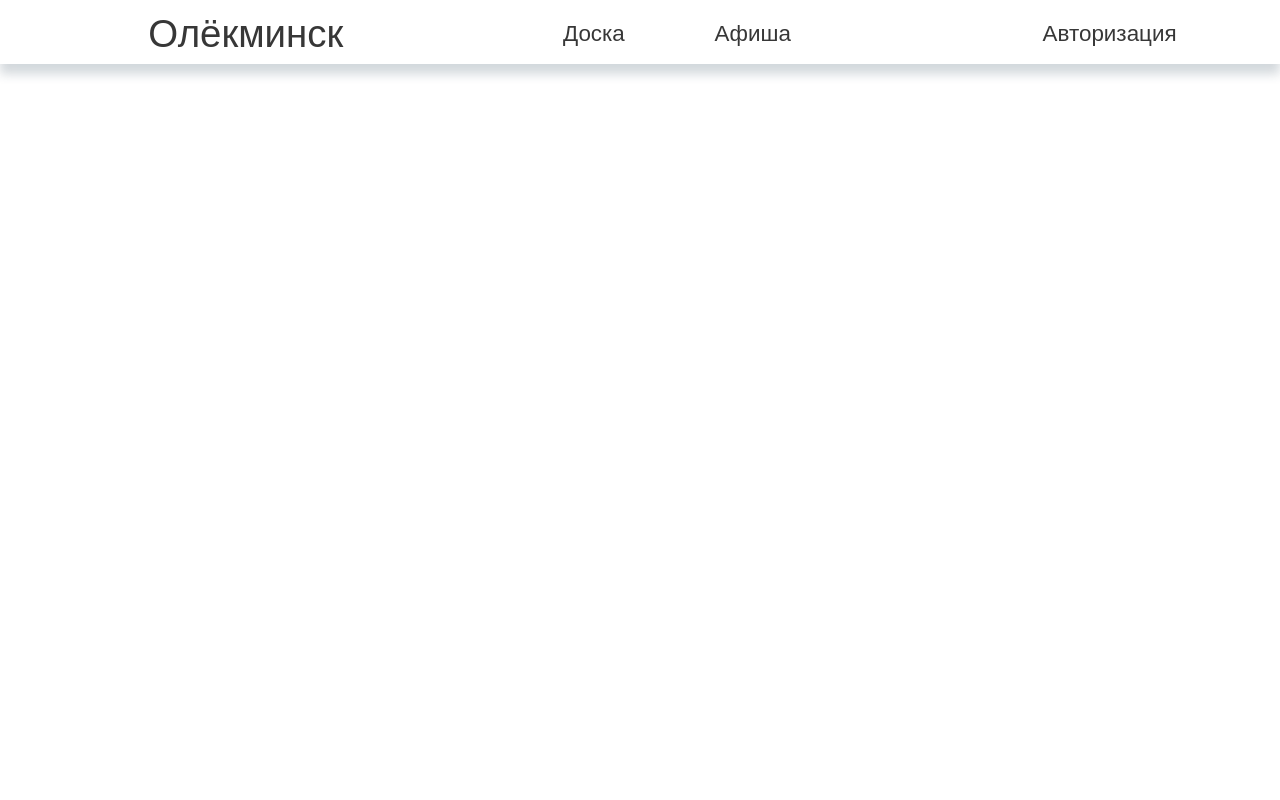
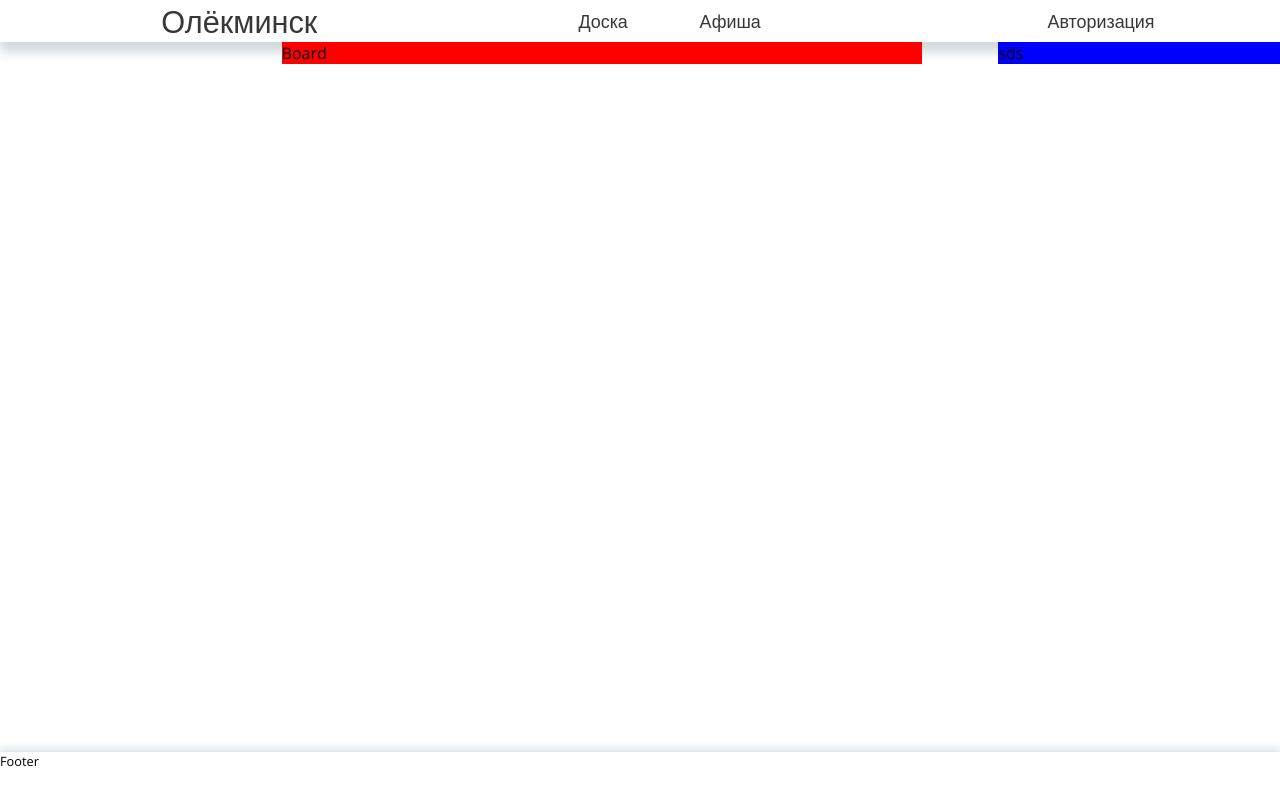
Before and after one commit to Sskame1/Project-Olk, a Next.js app: page / in a window 1280 px wide. Built offline with nearby package versions, Linux system fonts and the light colour scheme.

Commit message:
upd main and scss

```diff
--- a/app/globals.scss
+++ /dev/null
@@ -1,10 +0,0 @@
-@import url('https://fonts.googleapis.com/css2?family=Open+Sans:ital,wght@0,300..800;1,300..800&display=swap');
-
-* {
-    font-family: "Open Sans", sans-serif;
-    font-weight: 400;
-}
-
-html {
-    height: 100%;
-}
--- a/app/layout.tsx
+++ b/app/layout.tsx
@@ -1,7 +1,7 @@
 import type { Metadata } from "next";
 import "./reset.css";
-import "./globals.scss"
 import Header from "@/components/Header/Header";
+import Footer from "@/components/Footer/Footer";
 export const metadata: Metadata = {
   title: "Сайт города asdsad",
   description: "Сайт который должен улучшить жизнь жителей города.",
@@ -17,6 +17,7 @@ export default function RootLayout({
       <body>
         <Header />
         {children}
+        <Footer />
       </body>
     </html>
   );
--- /dev/null
+++ b/app/page.scss
@@ -0,0 +1,27 @@
+main {
+    display: flex;
+    justify-content: center;
+    height: 87%;
+}
+
+
+.main__container {
+    display: flex;
+    width: 100%;
+    height: auto;
+    justify-content: space-between;
+}
+
+.main__content {
+    background-color: red;
+    width: 50%;
+    height: 100%;
+    margin-left: 22%;
+}
+
+.main__sidebars {
+    background-color: blue;
+    width: 22%;
+    height: 100%;
+    // margin-right: -10em;
+}
--- a/app/page.tsx
+++ b/app/page.tsx
@@ -1,7 +1,17 @@
+import Board from "@/components/NewsOnHomeP/Board/Board";
+import "./page.scss"
+
 export default function Home() {
   return (
     <main>
-
+      <div className="main__container">
+      <div className="main__content">
+        <Board />
+      </div>
+      <div className="main__sidebars">
+        sds
+      </div>
+      </div>
     </main>
   );
 }
--- a/app/reset.css
+++ b/app/reset.css
@@ -1,3 +1,5 @@
+@import url('https://fonts.googleapis.com/css2?family=Open+Sans:ital,wght@0,300..800;1,300..800&display=swap');
+
 /* Reset and base styles  */
 * {
 	padding: 0px;
@@ -12,6 +14,15 @@
     transition: all;
     transition: 0.3s;
 -webkit-tap-highlight-color: rgba(0, 0, 0, 0);
+}
+
+* {
+    font-family: "Open Sans", sans-serif;
+    font-weight: 400;
+}
+
+html {
+    height: 100%;
 }
 
 /* Links */
--- /dev/null
+++ b/components/Footer/Footer.scss
@@ -0,0 +1,12 @@
+.footer {
+    // display: flex;
+    position: fixed;
+    // background-color: red;
+    background-color: #fff;
+    height: 6%;
+    width: 100%;
+    left: 0;
+    bottom: 0;
+    box-shadow: 0px -1px 10px 1px rgba(34, 60, 80, 0.2);
+    font-size: 1vw;
+}
--- /dev/null
+++ b/components/Footer/Footer.tsx
@@ -0,0 +1,8 @@
+import React from 'react'
+import "./Footer.scss"
+
+export default function Footer() {
+  return (
+    <div className='footer'>Footer</div>
+  )
+}
--- a/components/Header/Header.scss
+++ b/components/Header/Header.scss
@@ -1,5 +1,5 @@
 .header {
-    height: 4em;
+    height: 7%;
 
     // background-color: red;
 
@@ -12,13 +12,13 @@
 
 
         .header--logo {
-            font-size: 2.4em;
+            font-size: 2.4vw;
         }
 
         .header--nav,
         .header--auth {
             font-weight: bold;
-            font-size: 1.4em;
+            font-size: 1.4vw;
         }
 
         a {
--- /dev/null
+++ b/components/NewsOnHomeP/Board/Board.tsx
@@ -0,0 +1,7 @@
+import React from 'react'
+
+export default function Board() {
+  return (
+    <div>Board</div>
+  )
+}
```
Also changed, not shown: components/NewsOnHomeP/Board/Board.scss (added), components/NewsOnHomeP/Cards/Cards.scss (added), components/NewsOnHomeP/Cards/Cards.tsx (added).
